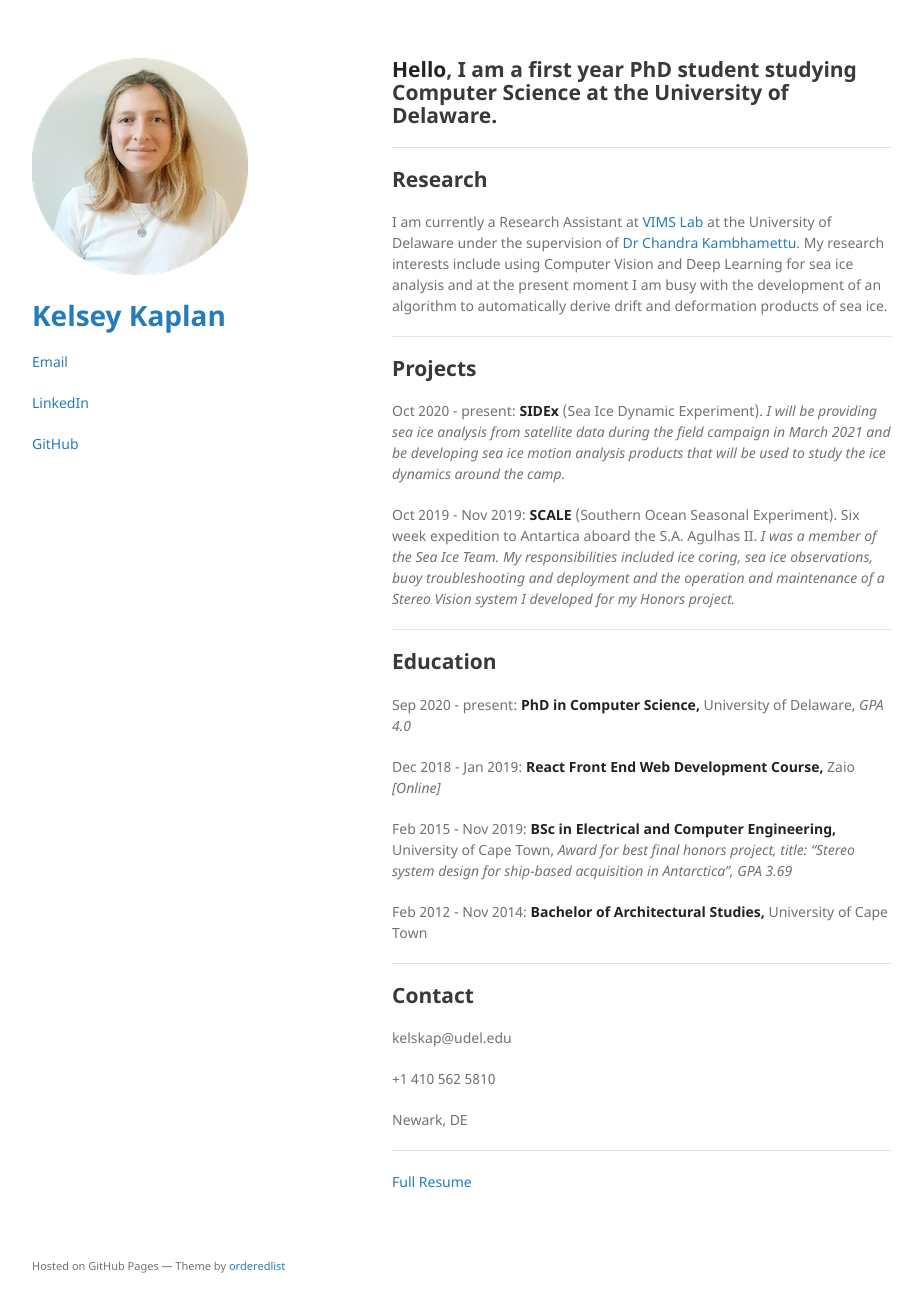
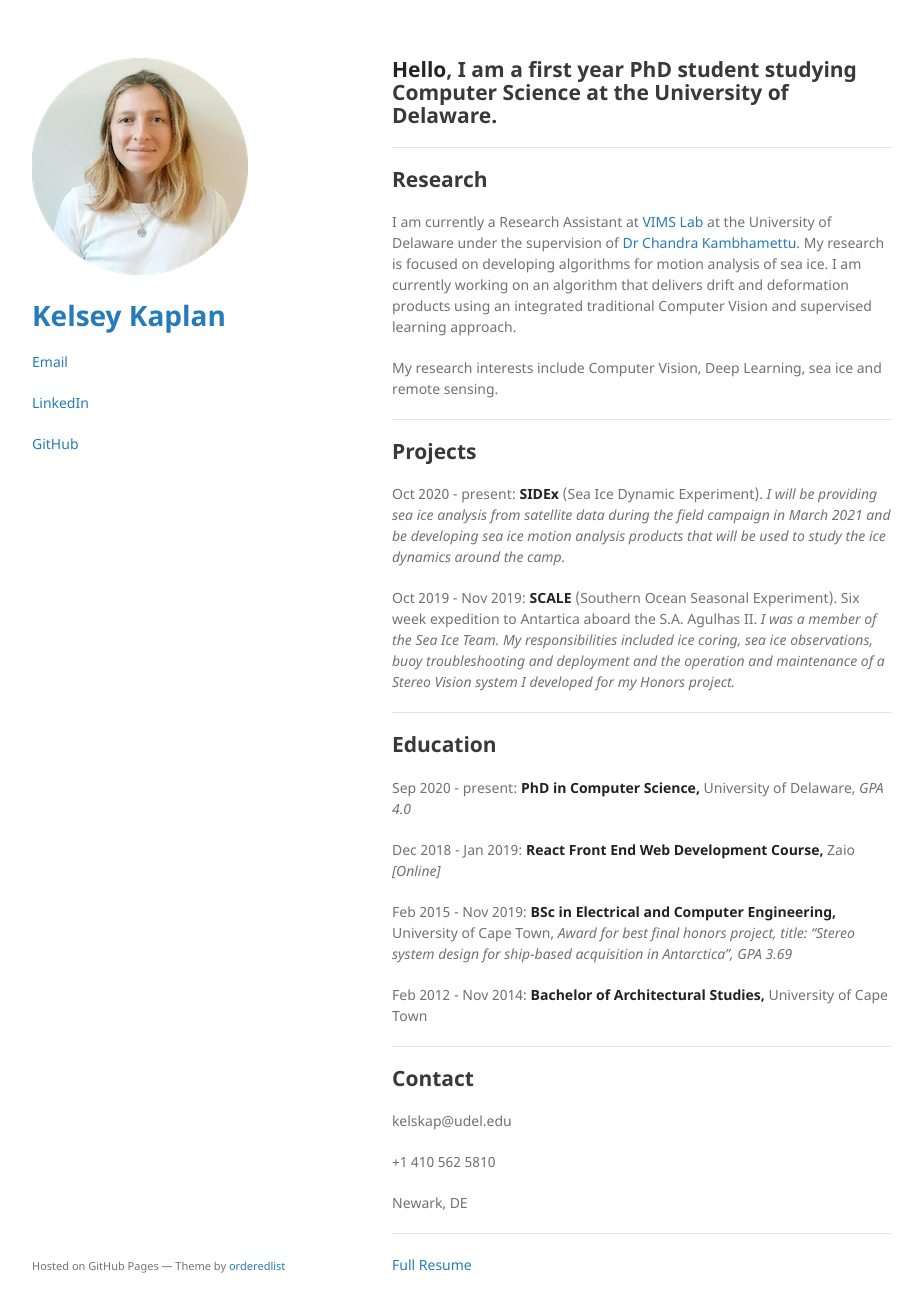
Before and after one commit to kelseykap/kelseykap.github.io, a Jekyll site: the page built from index.md, in a window 1280 px wide and 1345 px high. Shown: the top 1312 px of the window, without its empty margins (178-1101 px from the left). Built offline with Jekyll 4.4.1, drawn with Linux system fonts in a browser that asks for light colours; our own code applies the rules of GitHub Pages for plain Markdown files.

Commit message:
Update index.md

```diff
--- a/index.md
+++ b/index.md
@@ -7,7 +7,9 @@ layout: default
 * * *
 
 ## Research
-I am currently a Research Assistant at [VIMS Lab](http://vims.cis.udel.edu/) at the University of Delaware under the supervision of [Dr Chandra Kambhamettu](https://scholar.google.com/citations?user=BMVESLIAAAAJ&hl=en). My research interests include using Computer Vision and Deep Learning for sea ice analysis and at the present moment I am busy with the development of an algorithm to automatically derive drift and deformation products of sea ice.
+I am currently a Research Assistant at [VIMS Lab](http://vims.cis.udel.edu/) at the University of Delaware under the supervision of [Dr Chandra Kambhamettu](https://scholar.google.com/citations?user=BMVESLIAAAAJ&hl=en). My research is focused on developing algorithms for motion analysis of sea ice. I am currently working on an algorithm that delivers drift and deformation products using an integrated traditional Computer Vision and supervised learning approach.
+
+My research interests include Computer Vision, Deep Learning, sea ice and remote sensing.
 
 * * *
 
```
